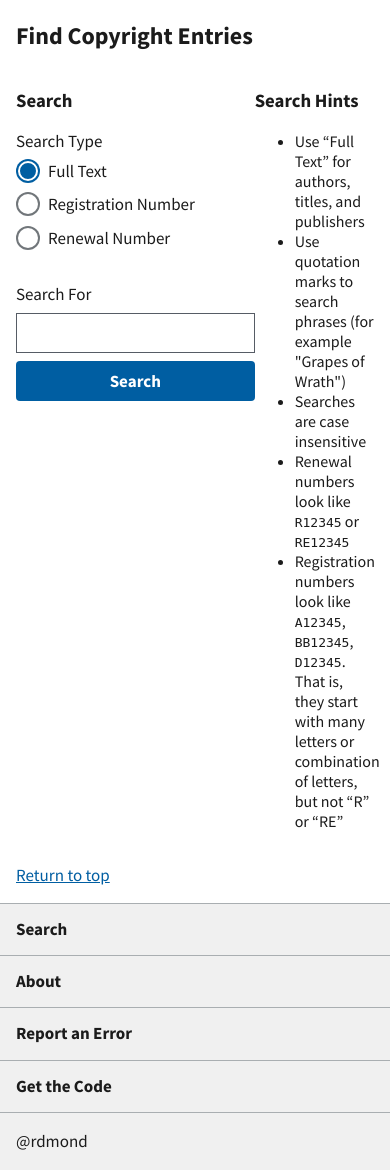
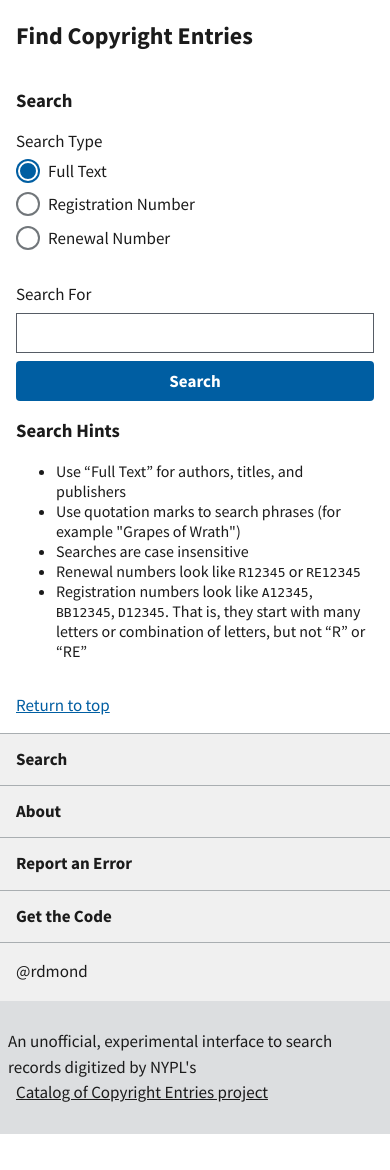
Before and after one commit to seanredmond/cce-search-prototype, a Flask app: page / in a window 390 px wide. Shown: the part 138-1308 px from the top of the page. After the commit the page ends 1272 px from the top, so only its background shows below. Run offline with Flask 2, Linux system fonts and the light colour scheme.

Commit message:
Make more mobile-friendly

```diff
--- a/cce_search/templates/base.html
+++ b/cce_search/templates/base.html
@@ -1,6 +1,7 @@
 <!doctype html>
 <html lang="en">
   <meta charset="utf-8">
+  <meta name="viewport" content="width=device-width, initial-scale=1.0">
   <title>{% block title %}{% endblock %} - CCE Search</title>
   <link rel="stylesheet" href="{{ url_for('static', filename='uswds.css') }}">
   <link rel="stylesheet" href="{{ url_for('static', filename='styles.css') }}">
--- a/cce_search/templates/search/index.html
+++ b/cce_search/templates/search/index.html
@@ -6,7 +6,7 @@
 
   {% block content %}
   <div class="grid-row">
-    <div class="grid-col-8">
+    <div class="tablet:grid-col-8">
       <h3>Search</h3>
       <form method="get" class="usa-form">
         <fieldset class="usa-fieldset">
@@ -40,7 +40,7 @@
       </form>
     </div>
 
-    <div class="grid-col-4">
+    <div class="tablet:grid-col">
       <h3>Search Hints</h3>
 
       <ul>
```
